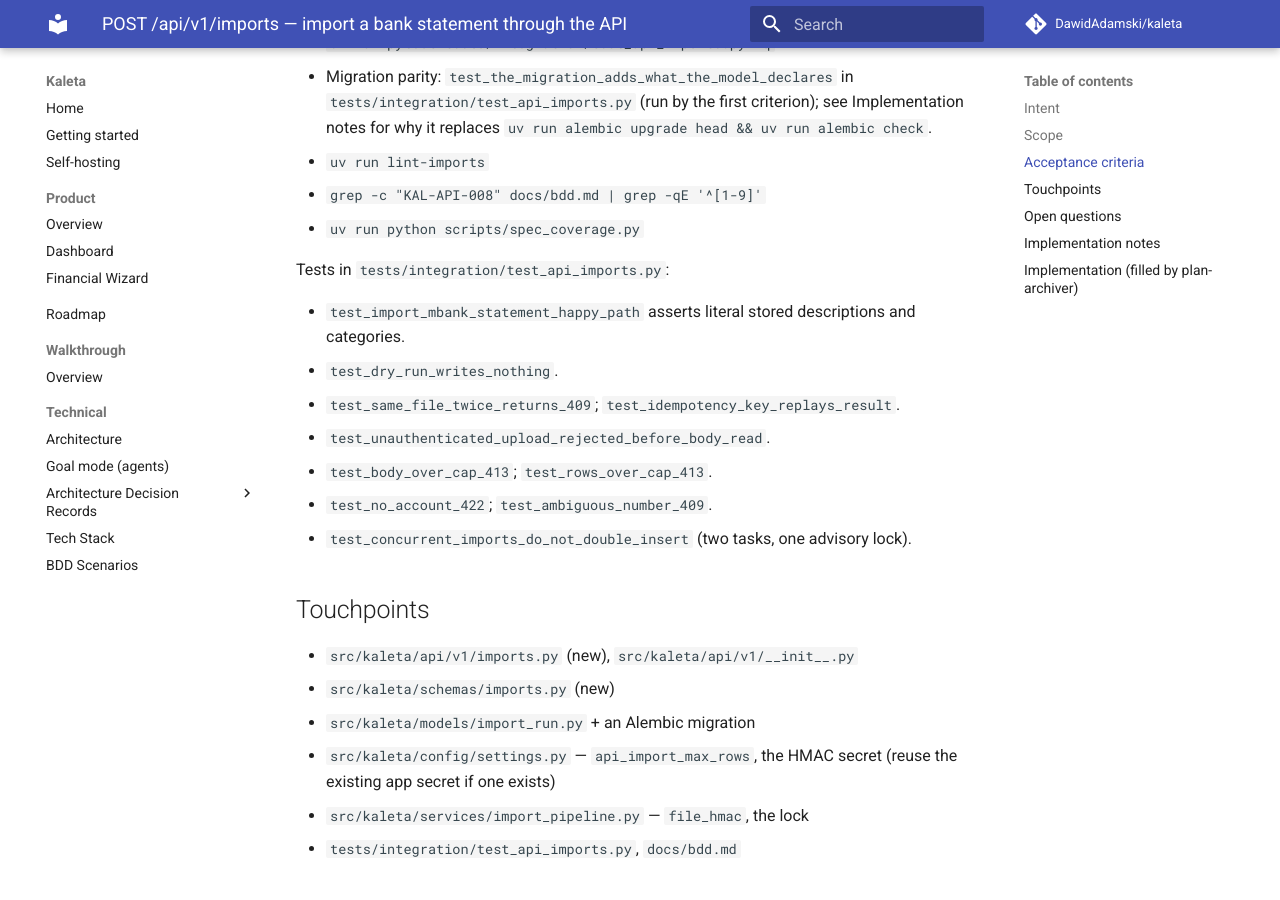
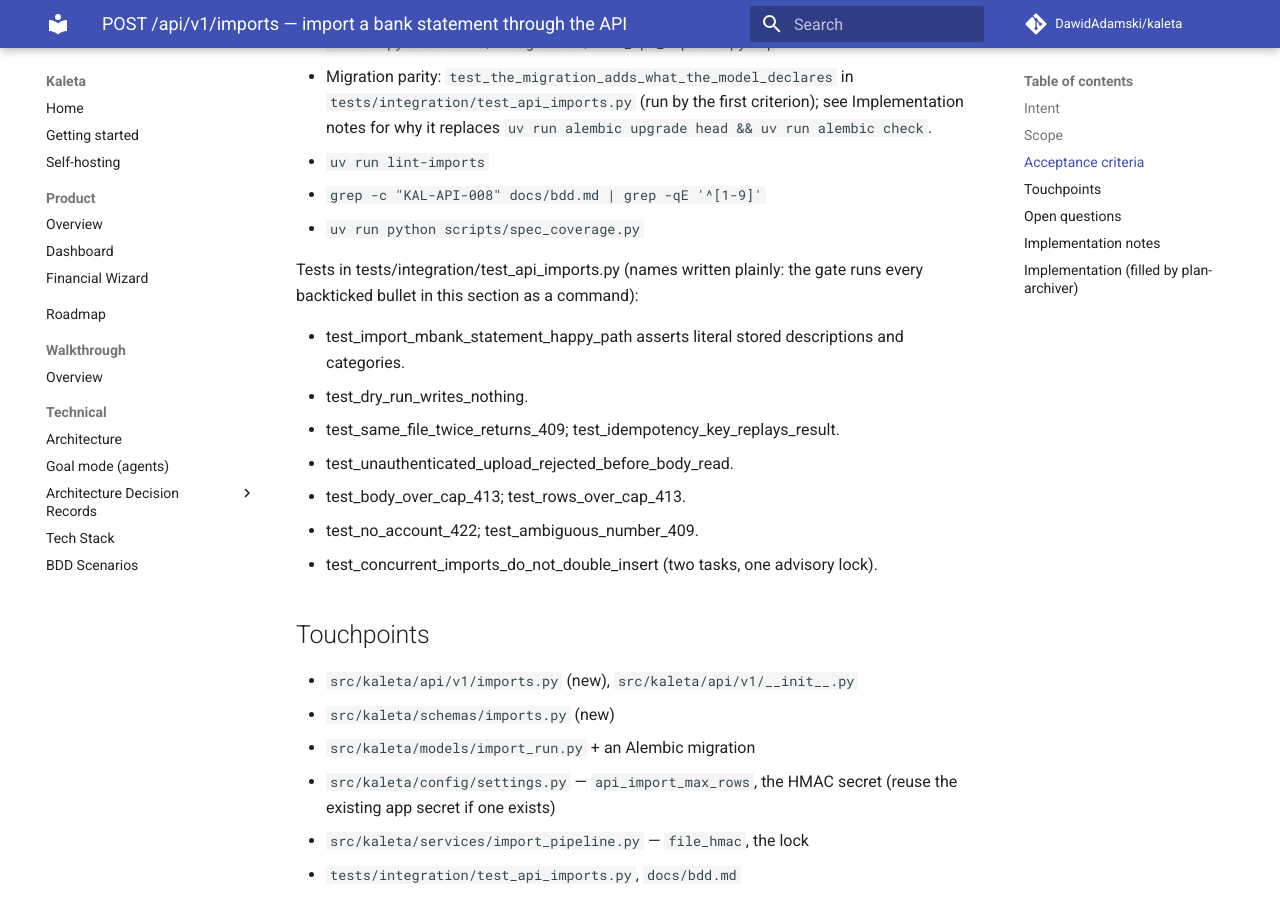
Before and after one commit to DawidAdamski/kaleta, an MkDocs documentation site: the page built from docs/plans/import-api-endpoint.md, in a window 1280 px wide and 900 px high, scrolled down 2785 px. Built offline with MkDocs 1.6.1 and Material for MkDocs 9.7.7, drawn with Linux system fonts in a browser that asks for light colours; comment, search, counter and statistics services are not loaded.

Commit message:
docs(plans): import-api-endpoint test list in plain names, not commands
Co-Authored-By: Claude Opus 5.5 <noreply@anthropic.com>

```diff
--- a/docs/plans/import-api-endpoint.md
+++ b/docs/plans/import-api-endpoint.md
@@ -115,16 +115,17 @@ Out of scope:
 - `grep -c "KAL-API-008" docs/bdd.md | grep -qE '^[1-9]'`
 - `uv run python scripts/spec_coverage.py`
 
-Tests in `tests/integration/test_api_imports.py`:
+Tests in tests/integration/test_api_imports.py (names written plainly: the gate runs
+every backticked bullet in this section as a command):
 
-- `test_import_mbank_statement_happy_path` asserts literal stored descriptions
+- test_import_mbank_statement_happy_path asserts literal stored descriptions
   and categories.
-- `test_dry_run_writes_nothing`.
-- `test_same_file_twice_returns_409`; `test_idempotency_key_replays_result`.
-- `test_unauthenticated_upload_rejected_before_body_read`.
-- `test_body_over_cap_413`; `test_rows_over_cap_413`.
-- `test_no_account_422`; `test_ambiguous_number_409`.
-- `test_concurrent_imports_do_not_double_insert` (two tasks, one advisory lock).
+- test_dry_run_writes_nothing.
+- test_same_file_twice_returns_409; test_idempotency_key_replays_result.
+- test_unauthenticated_upload_rejected_before_body_read.
+- test_body_over_cap_413; test_rows_over_cap_413.
+- test_no_account_422; test_ambiguous_number_409.
+- test_concurrent_imports_do_not_double_insert (two tasks, one advisory lock).
 
 ## Touchpoints
 
```
